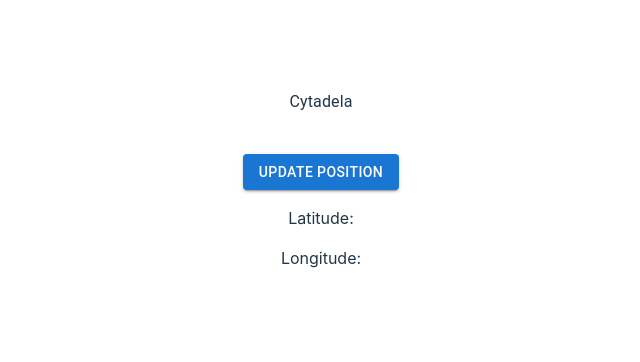
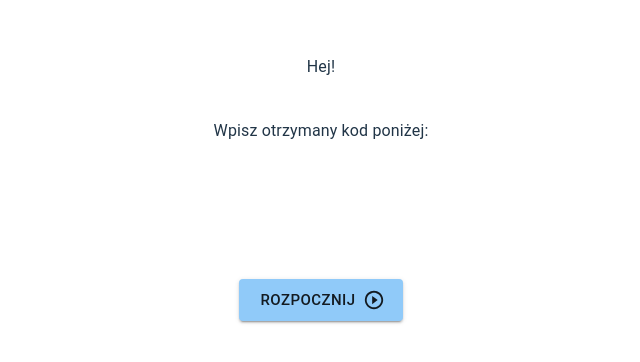
Before and after one commit to imperium02/GeoGame, a React (Vite) app in the folder ClientApp/: page / in a window 1280 px wide. Shown: the part 212-574 px from the top of the page, without its empty margins (319-959 px from the left). Built offline with nearby package versions, Linux system fonts and the light colour scheme.

Commit message:
add main page with code validation

```diff
--- a/ClientApp/package.json
+++ b/ClientApp/package.json
@@ -11,6 +11,7 @@
   "dependencies": {
     "@emotion/react": "^11.10.6",
     "@emotion/styled": "^11.10.6",
+    "@mui/icons-material": "^5.11.16",
     "@mui/material": "^5.11.14",
     "react": "^18.2.0",
     "react-dom": "^18.2.0"
--- a/ClientApp/src/App.tsx
+++ b/ClientApp/src/App.tsx
@@ -2,10 +2,11 @@ import { useState } from "react";
 import reactLogo from "./assets/react.svg";
 import React from "react";
 import viteLogo from "/vite.svg";
-import "./App.css";
-import { Grid } from "@mui/material";
+import { createTheme, Grid, TextField } from "@mui/material";
 import Typography from "@mui/material/Typography";
 import Button from "@mui/material/Button";
+import PlayCircleOutlineIcon from "@mui/icons-material/PlayCircleOutline";
+import "./App.css";
 
 type GpsPosition = {
   latitude: number;
@@ -13,7 +14,8 @@ type GpsPosition = {
 };
 
 const App: React.FC = () => {
-  const [count, setCount] = useState(0);
+  const [code, setCode] = useState("");
+  const [codeCorrect, setCodeCorrect] = useState(false);
 
   const [position, setPosition] = React.useState<GpsPosition>();
 
@@ -35,12 +37,42 @@ const App: React.FC = () => {
     console.log("updated");
   };
 
+  const validateCode = () => {
+    if ("test-code") setCodeCorrect(true);
+  };
+
   return (
     <div className="App">
       <Grid container flexDirection="column" spacing={5}>
+        {!codeCorrect ? (
+          <>
             <Grid item>
-          <Typography>Cytadela</Typography>
+              <Typography component="h1">Hej!</Typography>
             </Grid>
+            <Grid item>
+              <Typography component="h4">
+                Wpisz otrzymany kod poniżej:
+              </Typography>
+            </Grid>
+            <Grid item>
+              <TextField
+                variant="filled"
+                label="Twój kod"
+                onChange={(event) => setCode(event.target.value)}
+              />
+            </Grid>
+            <Grid item>
+              <Button
+                variant="contained"
+                endIcon={<PlayCircleOutlineIcon />}
+                size="large"
+                onClick={validateCode}
+              >
+                Rozpocznij
+              </Button>
+            </Grid>
+          </>
+        ) : (
           <Grid item>
             <Button variant="contained" onClick={updateGpsPosition}>
               Update position
@@ -51,6 +83,7 @@ const App: React.FC = () => {
               <p>Longitude: {position?.longitude}</p>
             </div>
           </Grid>
+        )}
       </Grid>
     </div>
   );
--- a/ClientApp/src/main.tsx
+++ b/ClientApp/src/main.tsx
@@ -1,10 +1,19 @@
-import React from 'react'
-import ReactDOM from 'react-dom/client'
-import App from './App'
-import './index.css'
+import { createTheme, ThemeProvider } from "@mui/material";
+import React from "react";
+import ReactDOM from "react-dom/client";
+import App from "./App";
+import "./index.css";
 
-ReactDOM.createRoot(document.getElementById('root') as HTMLElement).render(
+const darkTheme = createTheme({
+  palette: {
+    mode: "dark",
+  },
+});
+
+ReactDOM.createRoot(document.getElementById("root") as HTMLElement).render(
   <React.StrictMode>
-    <App />
-  </React.StrictMode>,
-)
+    <ThemeProvider theme={darkTheme}>
+      <App />
+    </ThemeProvider>
+  </React.StrictMode>
+);
```
Also changed, not shown: 1 other file (tests, documents, lock files or other folders). Lines whose indentation alone changed are shown as unchanged.
